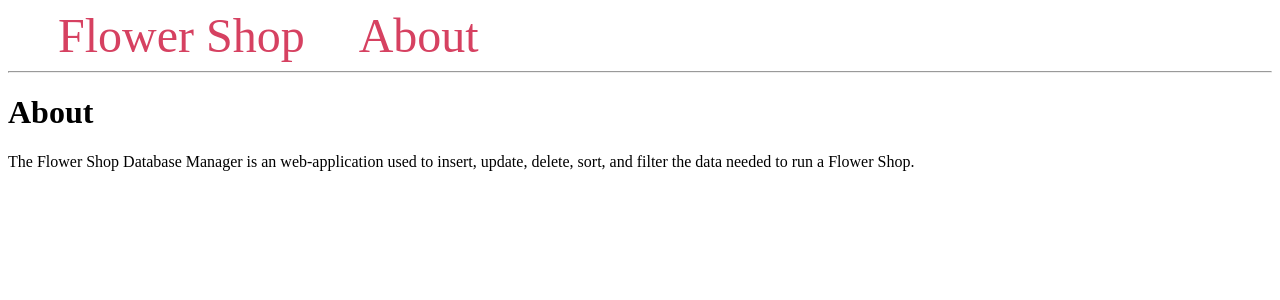
After one commit to sahilposa/FlowerShopDatabase, a Flask app: page /about in a window 1280 px wide. The commit adds this page. Shown: the top 300 px of the page. Run offline with Flask 2, Linux system fonts and the light colour scheme.

Commit message:
Added labels and about page

```diff
--- a/main.py
+++ b/main.py
@@ -30,6 +30,12 @@ def index():
     cursor = conn.cursor()
     conn.close()
     return render_template('index.html')
+@app.route("/about")
+def about():
+    conn = get_db_connection()
+    cursor = conn.cursor()
+    conn.close()
+    return render_template('about.html')
 
 # retrieves tables for list pages
 def get_table(table_name, db, filt_attr, op, value, sort_attr, asc):
--- /dev/null
+++ b/templates/about.html
@@ -0,0 +1,7 @@
+{% extends 'base.html' %}
+
+{% block content %}
+    <h1>{% block title %} About {% endblock %}</h1>
+    <div>
+        <p>The Flower Shop Database Manager is an web-application used to insert, update, delete, sort, and filter the data needed to run a Flower Shop.</p>
+{% endblock %}
--- a/templates/base.html
+++ b/templates/base.html
@@ -32,7 +32,7 @@
 <body>
     <nav>
         <a href="{{ url_for('index') }}">Flower Shop</a>
-        <a href="#">About</a>
+        <a href="http://127.0.0.1:5000/about">About</a>
     </nav>
     <hr>
     <div class="content">
```
